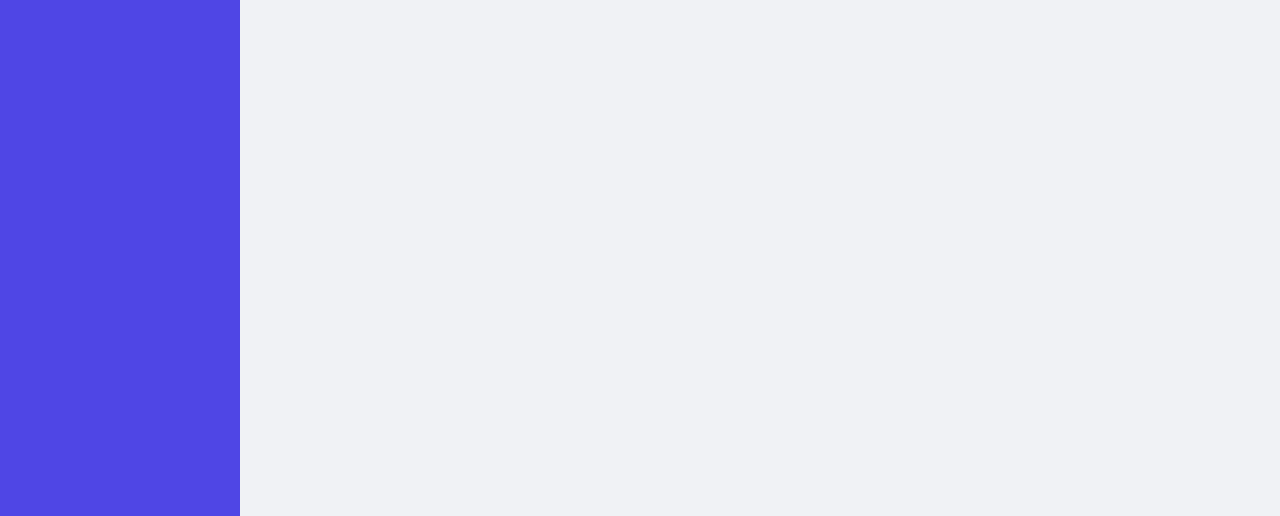
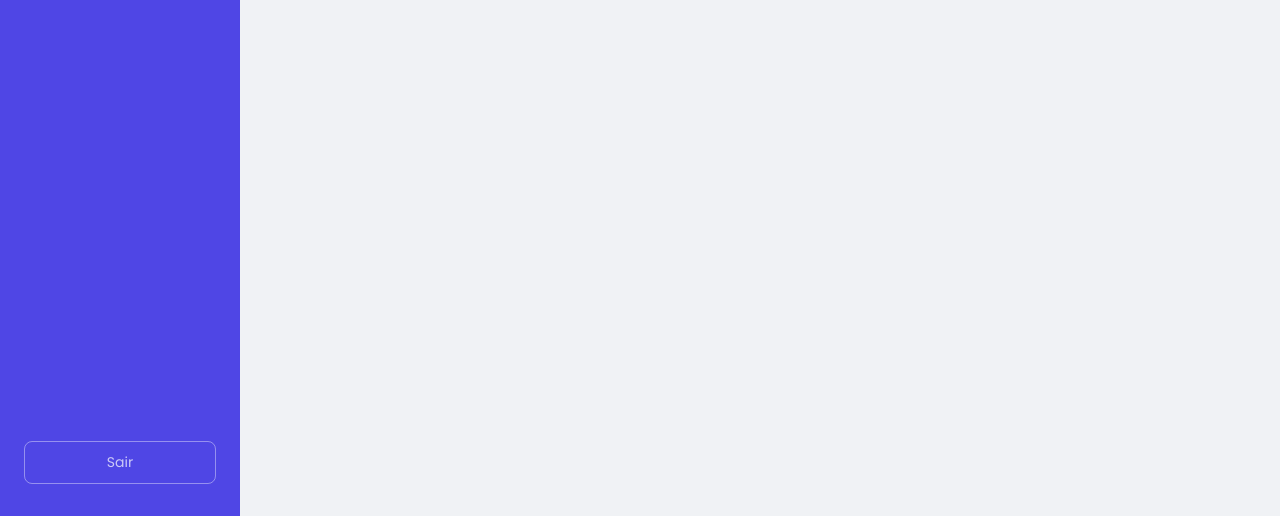
Before and after one commit to joseiuri97/novatech-app, a plain HTML site: page dashboard.html in a window 1280 px wide. Shown: the part 284-800 px from the top of the page. Drawn offline with Linux system fonts and the light colour scheme.

Commit message:
Adição do botão sair

```diff
--- a/dashboard.html
+++ b/dashboard.html
@@ -89,6 +89,23 @@
       font-weight: 700;
       color: #4f46e5;
     }
+
+    .sidebar button {
+      background: none;
+      border: 1px solid rgba(255, 255, 255, 0.4);
+      color: rgba(255, 255, 255, 0.7);
+      padding: 10px;
+      border-radius: 8px;
+      cursor: pointer;
+      margin-top: auto;
+      font-size: 14px;
+      width: 100%;
+    }
+
+    .sidebar button:hover {
+      background-color: rgba(255, 255, 255, 0.1);
+      color: white;
+    }
   </style>
 </head>
 
@@ -101,6 +118,7 @@
     <a href="#">Tarefas</a>
     <a href="#">Equipe</a>
     <a href="#">Configurações</a>
+    <button onclick="sair()">Sair</button>
   </div>
 
   <!-- ÁREA PRINCIPAL -->
@@ -122,7 +140,17 @@
       </div>
     </div>
   </div>
+  </div>
+
+  <script>
+    function sair() {
+      window.location.href = 'index.html'
+    }
+  </script>
 
 </body>
 
 </html>
+</body>
+
+</html>
```
